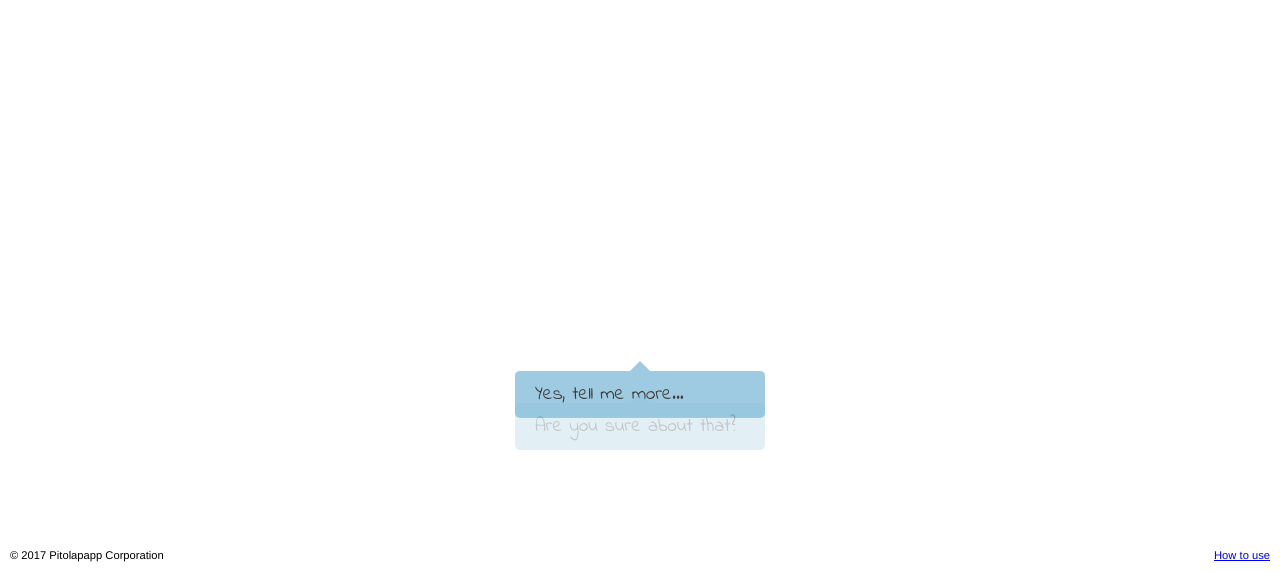
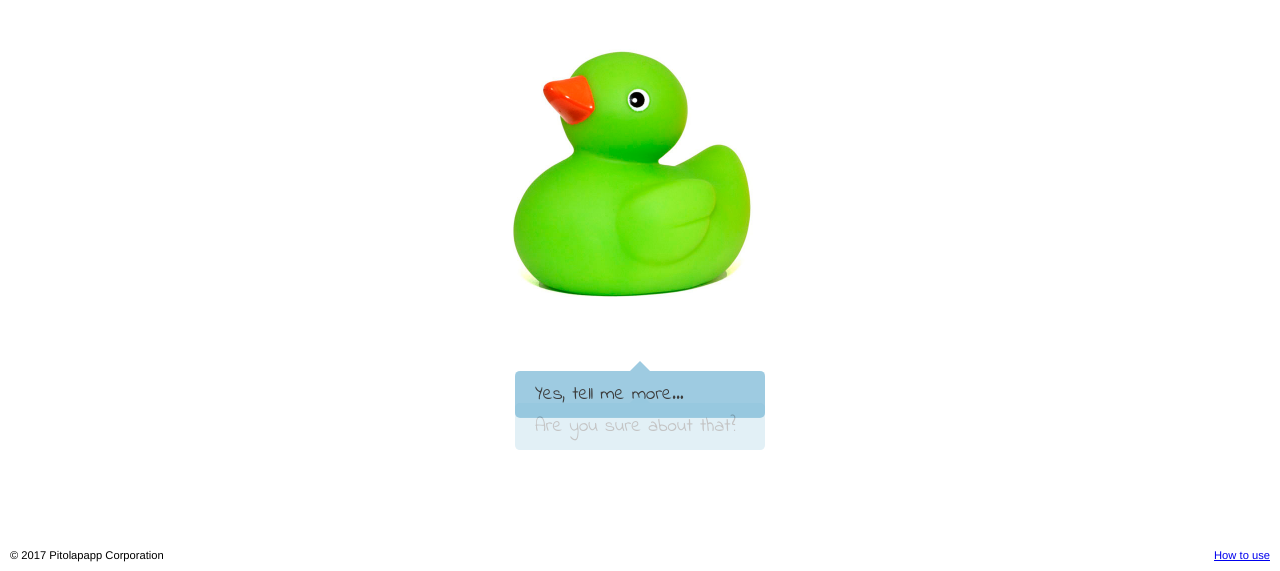
Before and after one commit to pacog/rubber-dapp, a website: page app/index.html in a window 1280 px wide. Shown: the part 229-800 px from the top of the page. Drawn offline with Linux system fonts and the light colour scheme; the site is published under a folder, as on GitHub Pages, so addresses that start at the root find nothing.

Commit message:
Fixed route for image

```diff
--- a/app/index.html
+++ b/app/index.html
@@ -93,7 +93,7 @@
                 .duck-image {
                     width: 100%;
                     padding-bottom: 100%;
-                    background-image: url('/assets/duck1.jpg');
+                    background-image: url('./assets/duck1.jpg');
                     background-position: 50% 50%;
                     background-repeat: no-repeat;
                     background-size: cover;
```
